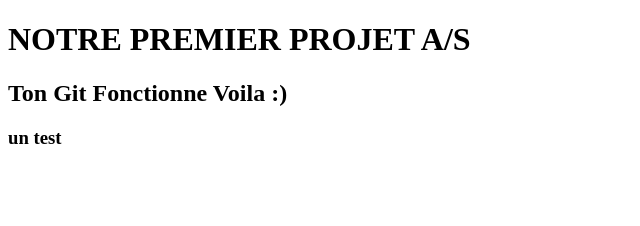
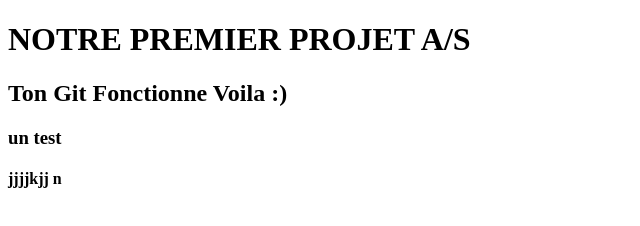
Before and after one commit to soukainak/gitTest, a plain HTML site: page index.html in a window 1280 px wide. Shown: the full height of the page, 0-640 px from the left. Drawn offline with Linux system fonts and the light colour scheme.

```diff
--- a/index.html
+++ b/index.html
@@ -8,5 +8,6 @@
     <h1>NOTRE PREMIER PROJET A/S</h1>
     <h2>Ton Git Fonctionne Voila :)</h2>
     <h3>un test </h3>
+    <h4>jjjjkjj n</h4>
 </body>
 </html>
```
